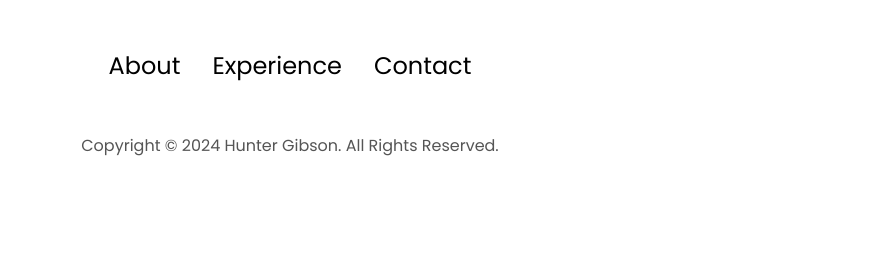
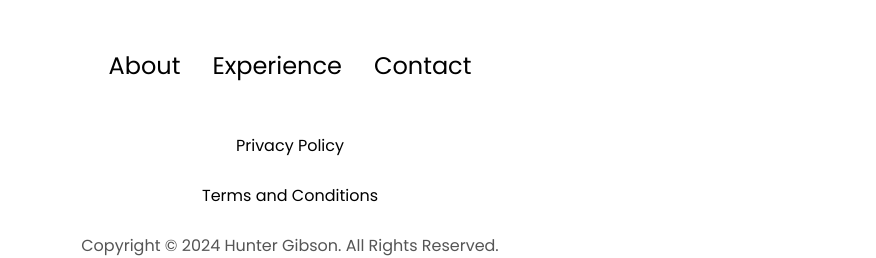
Before and after one commit to huntergibson/portfolio-project, a plain HTML site: page index.html in a window 1280 px wide. Shown: the part 2718-2976 px from the top of the page, without its empty margins (350-1226 px from the left). Before the commit the page ends 2923 px from the top, so only its background shows below. Drawn offline with Linux system fonts and the light colour scheme.

Commit message:
linked terms and privacy to homepage

```diff
--- a/index.html
+++ b/index.html
@@ -342,6 +342,8 @@
           </ul>
         </div>
       </nav>
+      <p><a href="/privacy-policy.html">Privacy Policy</a></p><br>
+      <p><a href="/terms-conditions.html">Terms and Conditions</a></p><br>
       <p>Copyright &#169; <span id="current-year"></span> Hunter Gibson. All Rights Reserved.</p>
     <script>
       document.getElementById("current-year").innerText = new Date().getFullYear();
```
